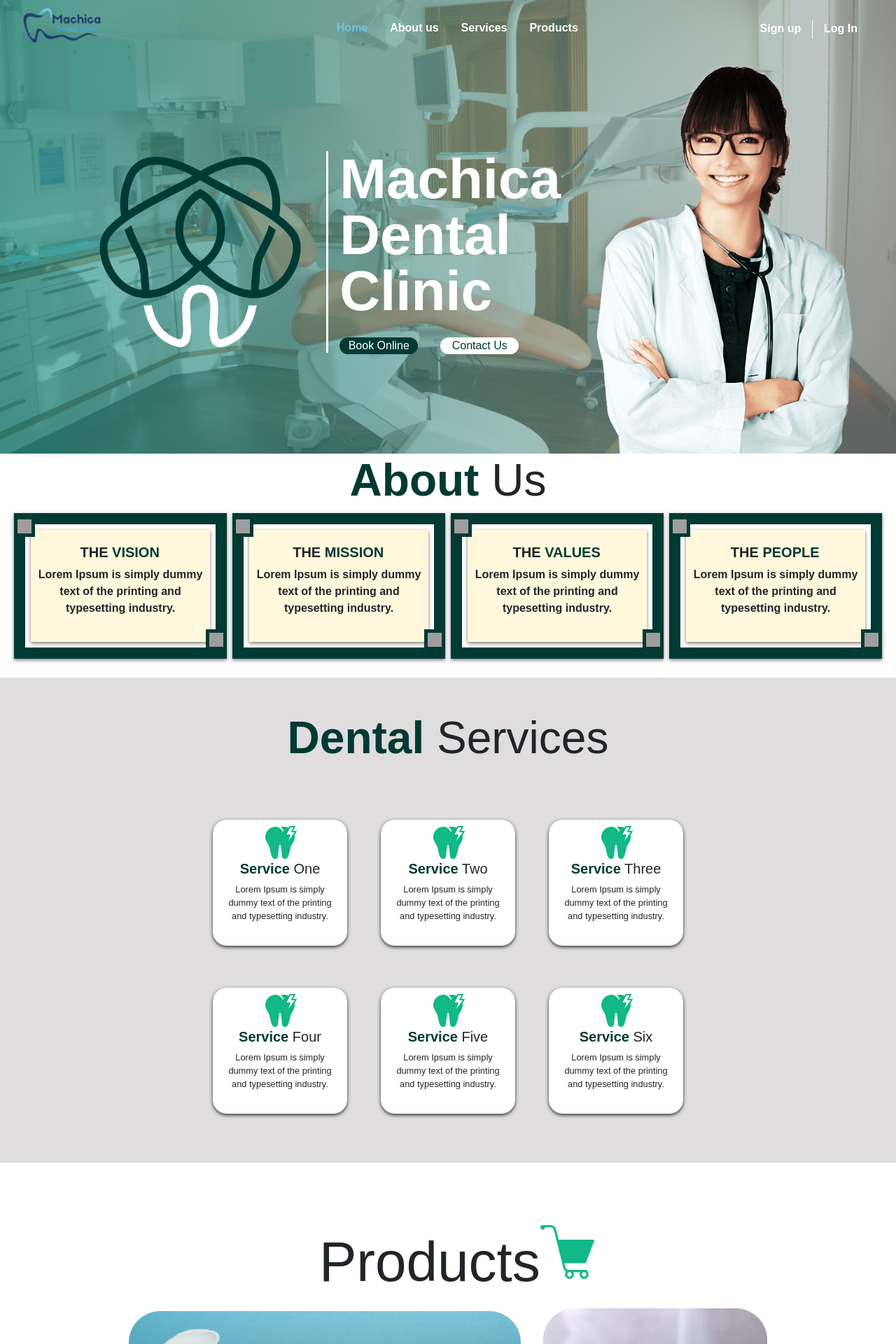
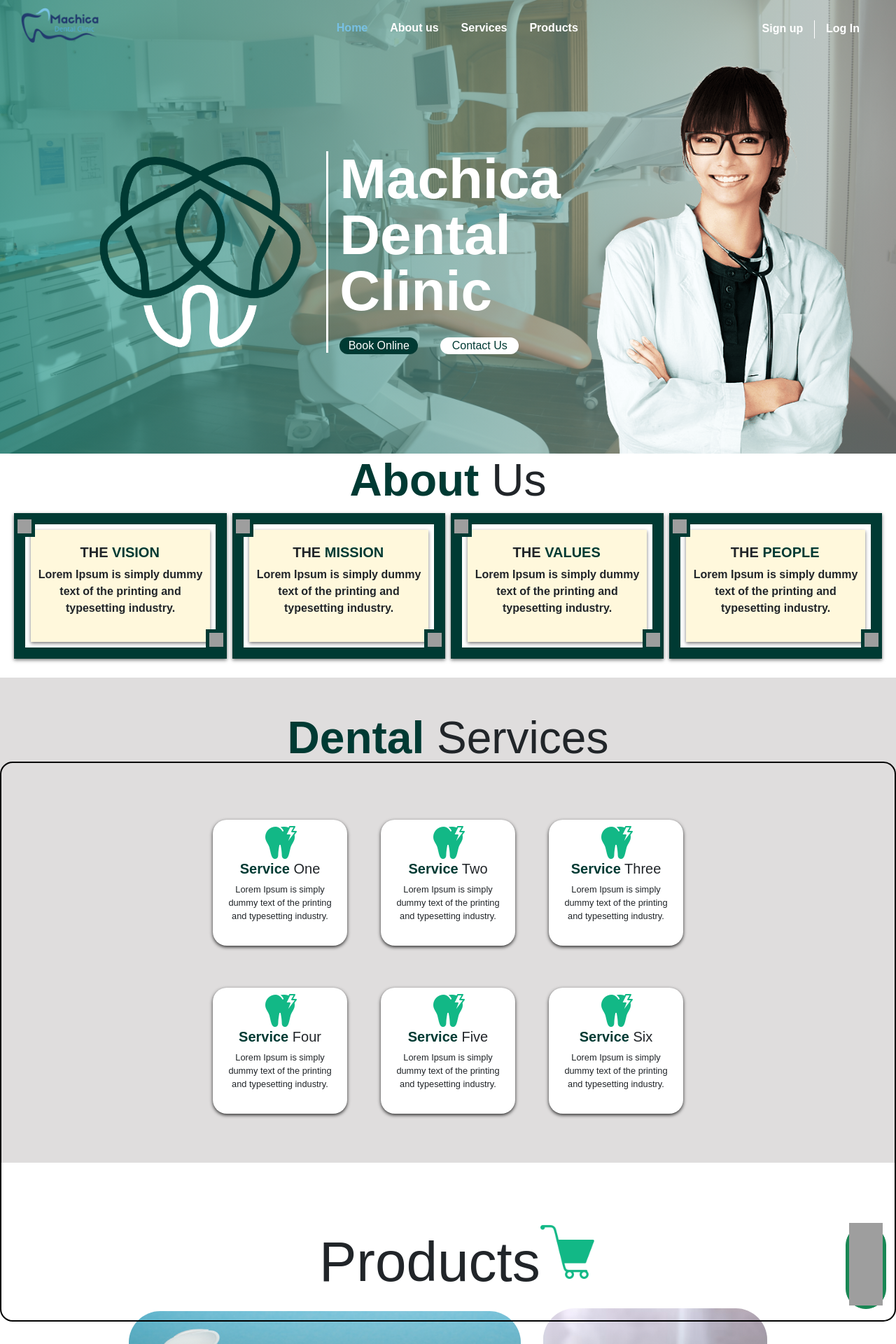
Before and after one commit to boom141/machica_main, a Flask app: page / in a window 1280 px wide. Shown: the top 1920 px of the page at 70% size. Run offline with Flask 3, Linux system fonts and the light colour scheme; some libraries are stand-ins or nearby versions; grey boxes are pictures that could not be loaded.

Commit message:
chatbot update

```diff
--- a/static/app.js
+++ b/static/app.js
@@ -131,3 +131,41 @@ $('.border-content').hover((e)=>{
   $(e.target.parentElement).css({'transform': 'translate(0%, 0%)','transform': 'rotateY(0deg)', 'transform': 'skewY(0deg)'})
   $(e.target).css({'transform': 'rotateY(0deg)', 'transform': 'skewY(0deg)'})
 })
+
+let chatbot_switch = false
+$("#chatbot").hide()
+$("#close-icon").hide()
+$("#chatbot-btn").click(()=>{
+    if (!chatbot_switch){
+        $("#message-icon").hide("fast")
+        $("#close-icon").show("fast")
+        $("#chatbot").show("fast")
+        chatbot_switch = !chatbot_switch
+    } else{
+        $("#chatbot").hide("fast")
+        $("#close-icon").hide("fast")
+        $("#message-icon").show("fast")
+        chatbot_switch = !chatbot_switch
+    }
+})
+
+const chat_send = document.getElementById("chat-send")
+const chat_body = document.getElementById("chat-body")
+const user_question = document.getElementById("user-question")
+chat_send.addEventListener("click",()=>{
+    $(chat_body).append(`<p class="rounded-3 user-query p-1">
+                                ${user_question.value}
+                            </p>`
+                        )
+    user_question.value = " "
+})
+
+const faq_text = document.querySelectorAll('.faq-text')
+
+faq_text.forEach((element,index)=>{
+    element.addEventListener("click",(e)=>{
+        fetch(`http://127.0.0.1:5000/query_${index}`)
+        .then(res => res.json())
+        .then(json => console.log(json))
+    })
+})
--- /dev/null
+++ b/static/chatbot.css
@@ -0,0 +1,39 @@
+.container-fluid{
+    height: 100vh;
+}
+.card-header{
+    background-color: #198754;
+}
+.card{
+    height: 70vh;
+    margin-right: 3rem;
+    box-shadow: 3px 3px 10px rgba(0,0,0,035);
+}
+.card-note{
+    font-size: small;
+}
+.card-body{
+    overflow-y: auto;
+}
+.faq-text{
+    box-shadow: 2px 2px 2px rgba(0, 0, 0, 0.368);
+    font-size: medium;
+    float: right;
+    cursor: pointer;
+    margin-left: auto;
+}
+.system-chat-res{
+    box-shadow: 2px 2px 2px rgba(0, 0, 0, 0.368);
+    font-size: medium;
+    float: left;
+    cursor: pointer;
+    margin-left: auto;
+}
+.user-query{
+    box-shadow: 2px 2px 2px rgba(0, 0, 0, 0.368);
+    background-color: #198754;
+    font-size: medium;
+    float: right;
+    margin-left: auto;
+    color:white
+}
--- a/templates/base.html
+++ b/templates/base.html
@@ -4,9 +4,8 @@
     <meta charset="UTF-8">
     <meta http-equiv="X-UA-Compatible" content="IE=edge">
     <meta name="viewport" content="width=device-width, initial-scale=1.0">
-    <link href="https://cdn.jsdelivr.net/npm/bootstrap@5.0.2/dist/css/bootstrap.min.css" rel="stylesheet" integrity="sha384-EVSTQN3/azprG1Anm3QDgpJLIm9Nao0Yz1ztcQTwFspd3yD65VohhpuuCOmLASjC" crossorigin="anonymous">
+    <link href="https://cdn.jsdelivr.net/npm/bootstrap@5.3.0/dist/css/bootstrap.min.css" rel="stylesheet" integrity="sha384-9ndCyUaIbzAi2FUVXJi0CjmCapSmO7SnpJef0486qhLnuZ2cdeRhO02iuK6FUUVM" crossorigin="anonymous">
     <link rel="preconnect" href="https://fonts.googleapis.com">
-    <link rel="stylesheet" href="https://stackpath.bootstrapcdn.com/bootstrap/4.5.0/css/bootstrap.min.css">
     <link rel="stylesheet" href="https://fonts.googleapis.com/icon?family=Material+Icons">
     <link rel="stylesheet" href="https://maxcdn.bootstrapcdn.com/font-awesome/4.7.0/css/font-awesome.min.css">
     <link rel="shortcut icon" href="{{url_for('static', filename='images/home-logo.png')}}" type="image/x-icon">
@@ -16,6 +15,7 @@
     <link rel="stylesheet" href="{{url_for('static', filename='appointment.css')}}">
     <link rel="stylesheet" href="{{url_for('static', filename='OTP.css')}}">
     <link rel="stylesheet" href="{{url_for('static', filename='animation.css')}}">
+    <link rel="stylesheet" href="{{url_for('static', filename='chatbot.css')}}">
     <title>{%block title%}{%endblock%}</title>
 </head>
 <body>
@@ -66,10 +66,40 @@
       </nav>
     {%block content%}
     {%endblock%}
-    <script src="https://cdn.jsdelivr.net/npm/bootstrap@5.0.2/dist/js/bootstrap.bundle.min.js" integrity="sha384-MrcW6ZMFYlzcLA8Nl+NtUVF0sA7MsXsP1UyJoMp4YLEuNSfAP+JcXn/tWtIaxVXM" crossorigin="anonymous"></script>
-    <script src="https://code.jquery.com/jquery-3.5.1.min.js"></script>
-    <script src="https://cdn.jsdelivr.net/npm/popper.js@1.16.0/dist/umd/popper.min.js"></script>
-    <script src="https://stackpath.bootstrapcdn.com/bootstrap/4.5.0/js/bootstrap.min.js"></script>
+      <div class="container-fluid border border-black border-2 position-absolute d-flex flex-column row-gap-3 justify-content-end align-items-end pb-3">
+        <div id="chatbot" class="card w-25">
+            <div class="card-header text-white">
+                <b>Machica</b>
+            </div>
+            <div id="chat-body" class="card-body position-relative d-flex flex-column">
+                <p class="text-muted text-center card-note">
+                    Pre defined question will be answered automatically by the system.
+                    However custom questions will take some time to be answered.
+                </p>
+                <p class="rounded-3 faq-text p-1">
+                    What are your services?
+                </p>
+                <p class="rounded-3 faq-text p-1">
+                    What is your store hours?
+                </p>
+                <p class="rounded-3 faq-text p-1 d-block">
+                    What is the location of your clinic?
+                </p>
+            </div>
+            <div class="card-footer d-flex flex-row align-items-center column-gap-3 bg-white">
+                <input id="user-question" type="text" class="form-control" placeholder="Ask a question...">
+                <img id="chat-send" class="chat-send" width="32" height="32" src="https://img.icons8.com/ios-glyphs/60/198754/sent.png" alt="sent"/>
+            </div>
+        </div>
+
+        <button id="chatbot-btn" class="btn btn-success rounded-5 p-1">
+            <img width="48" height="48" id="message-icon" src="https://img.icons8.com/material-sharp/48/FFFFFF/speech-bubble-with-dots.png" alt="speech-bubble-with-dots"/>
+            <img width="48" height="48" id="close-icon"   src="https://img.icons8.com/ios-filled/50/FFFFFF/circled-chevron-down.png" alt="circled-chevron-down"/>
+        </button>
+    </div>
+
+    <script src="https://cdnjs.cloudflare.com/ajax/libs/jquery/3.7.0/jquery.min.js" integrity="sha512-3gJwYpMe3QewGELv8k/BX9vcqhryRdzRMxVfq6ngyWXwo03GFEzjsUm8Q7RZcHPHksttq7/GFoxjCVUjkjvPdw==" crossorigin="anonymous" referrerpolicy="no-referrer"></script>
+    <script src="https://cdn.jsdelivr.net/npm/bootstrap@5.3.0/dist/js/bootstrap.bundle.min.js" integrity="sha384-geWF76RCwLtnZ8qwWowPQNguL3RmwHVBC9FhGdlKrxdiJJigb/j/68SIy3Te4Bkz" crossorigin="anonymous"></script>
     <script src="{{url_for('static', filename='services_details.js')}}"></script>
     <script src="{{url_for('static', filename='app.js')}}"></script>
 </body>
```
